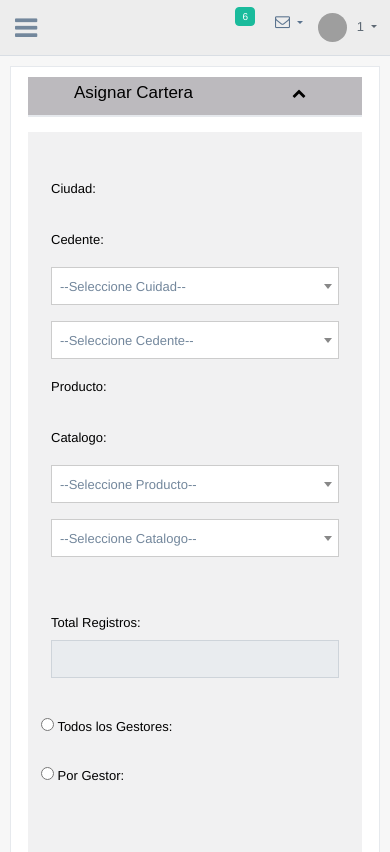
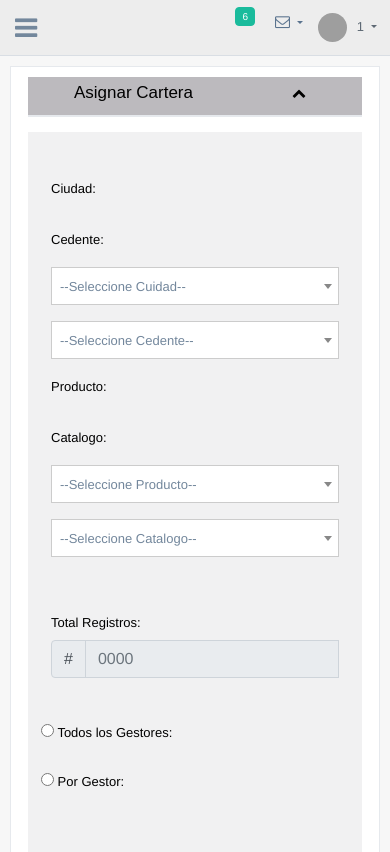
Before and after one commit to cfam1212/SoftCobPlus, a PHP site: page /administracion/asignarcartera.php in a window 390 px wide. Shown: the top 852 px of the page. Run offline with PHP 8.4, Linux system fonts and the light colour scheme; the visitor is signed in with stand-in values (Sample User, id 1); some libraries are stand-ins or nearby versions; grey boxes are pictures that could not be loaded.

Commit message:
asignarcarterav1

```diff
--- a/administracion/asignarcartera.php
+++ b/administracion/asignarcartera.php
@@ -88,9 +88,15 @@ $datapro = $resultado->fetchAll(PDO::FETCH_ASSOC);
                             <br />
                             <div class="form-group row">
                                 <label for="registro" class="control-label col-md-2">Total Registros:</label>
-                                <div class="col-md-3 col-sm-6 form-group has-feedback">
+                                <div class="input-group mb-3 col-md-2">
+                                    <div class="input-group-prepend">
+                                      <span class="input-group-text" id="basic-addon1">#</span>
+                                    </div>
+                                        <input type="text" class="form-control" id="txttotalreg" name="txttotalreg" disabled aria-label="Username" aria-describedby="basic-addon1" placeholder="0000">
+                                    </div>
+                                <!-- <div class="col-md-3 col-sm-6 form-group has-feedback">
                                     <input type="text" class="form-control has-feedback-left" id="txttotalreg" name="txttotalreg" disabled >
-                                </div>
+                                </div> -->
                             </div>
                             <br />
                             <div class="form-group row">
```
